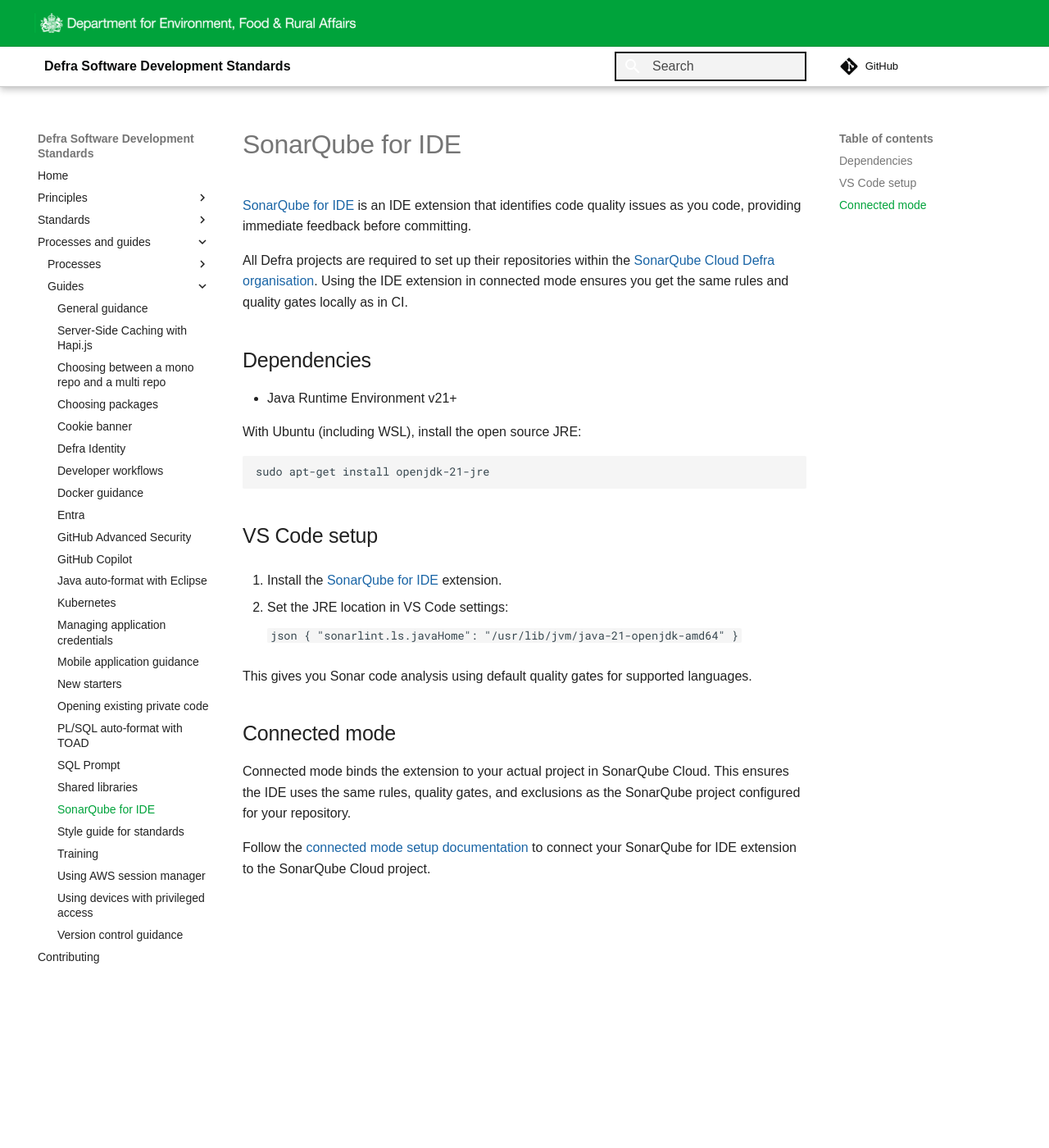
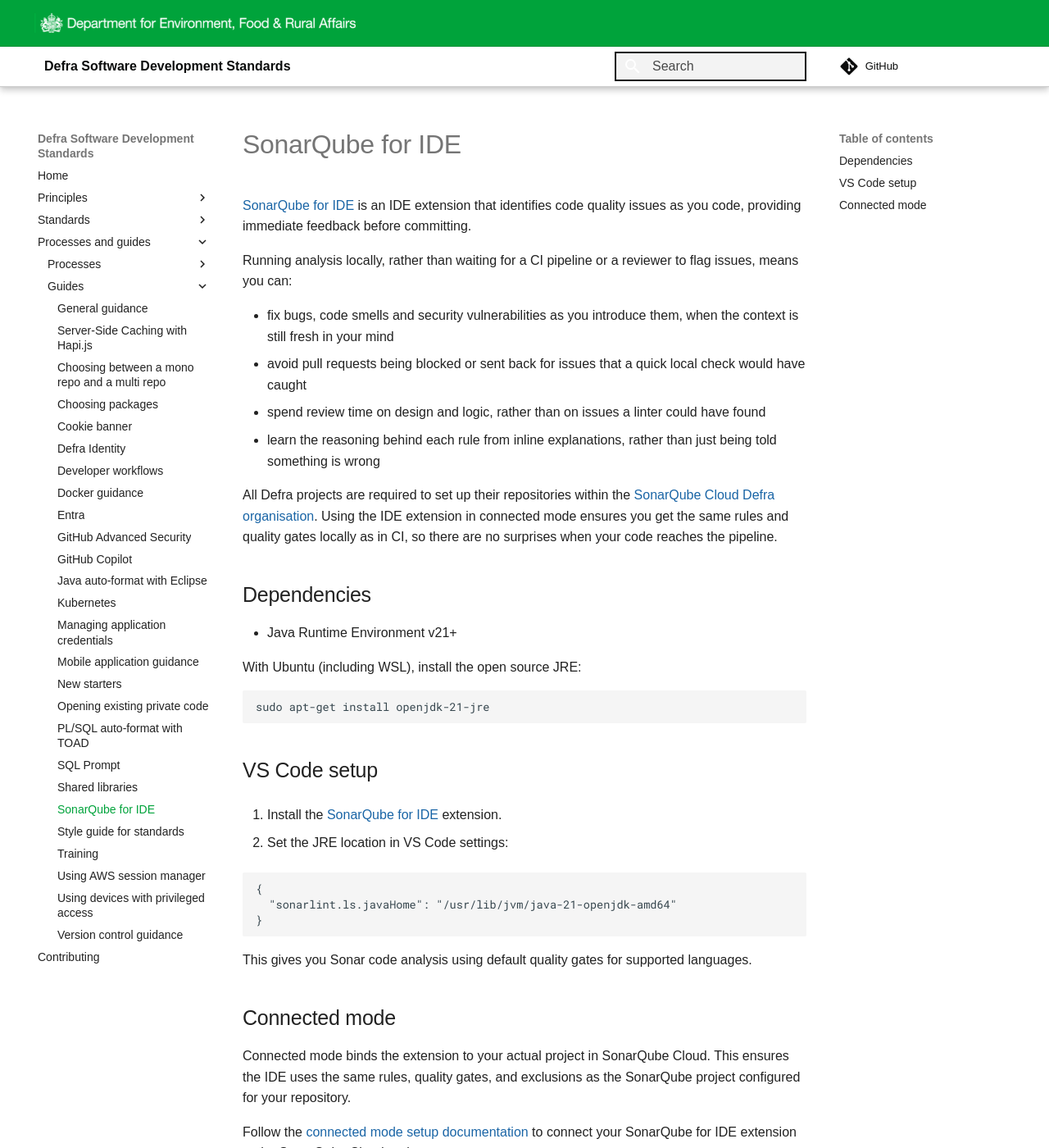
Before and after one commit to DEFRA/software-development-standards, an MkDocs documentation site: the page built from docs/guides/sonarqube_ide.md, in a window 1280 px wide and 1400 px high. Shown: the whole window at 82% size. Built offline with MkDocs 1.6.1 and Material for MkDocs 9.7.7, drawn with Linux system fonts in a browser that asks for light colours; some web fonts are replaced; comment, search, counter and statistics services are not loaded.

Commit message:
Update Sonar

````diff
--- a/docs/guides/sonarqube_ide.md
+++ b/docs/guides/sonarqube_ide.md
@@ -2,7 +2,14 @@
 
 [SonarQube for IDE](https://www.sonarsource.com/products/sonarlint/) is an IDE extension that identifies code quality issues as you code, providing immediate feedback before committing.
 
-All Defra projects are required to set up their repositories within the [SonarQube Cloud Defra organisation](https://sonarcloud.io/organizations/defra/projects). Using the IDE extension in connected mode ensures you get the same rules and quality gates locally as in CI.
+Running analysis locally, rather than waiting for a CI pipeline or a reviewer to flag issues, means you can:
+
+- fix bugs, code smells and security vulnerabilities as you introduce them, when the context is still fresh in your mind
+- avoid pull requests being blocked or sent back for issues that a quick local check would have caught
+- spend review time on design and logic, rather than on issues a linter could have found
+- learn the reasoning behind each rule from inline explanations, rather than just being told something is wrong
+
+All Defra projects are required to set up their repositories within the [SonarQube Cloud Defra organisation](https://sonarcloud.io/organizations/defra/projects). Using the IDE extension in connected mode ensures you get the same rules and quality gates locally as in CI, so there are no surprises when your code reaches the pipeline.
 
 ## Dependencies
 
@@ -20,11 +27,11 @@ sudo apt-get install openjdk-21-jre
 
 2. Set the JRE location in VS Code settings:
 
-    ```json
-    {
-      "sonarlint.ls.javaHome": "/usr/lib/jvm/java-21-openjdk-amd64"
-    }
-    ```
+```json
+{
+  "sonarlint.ls.javaHome": "/usr/lib/jvm/java-21-openjdk-amd64"
+}
+```
 
 This gives you Sonar code analysis using default quality gates for supported languages.
 
````
